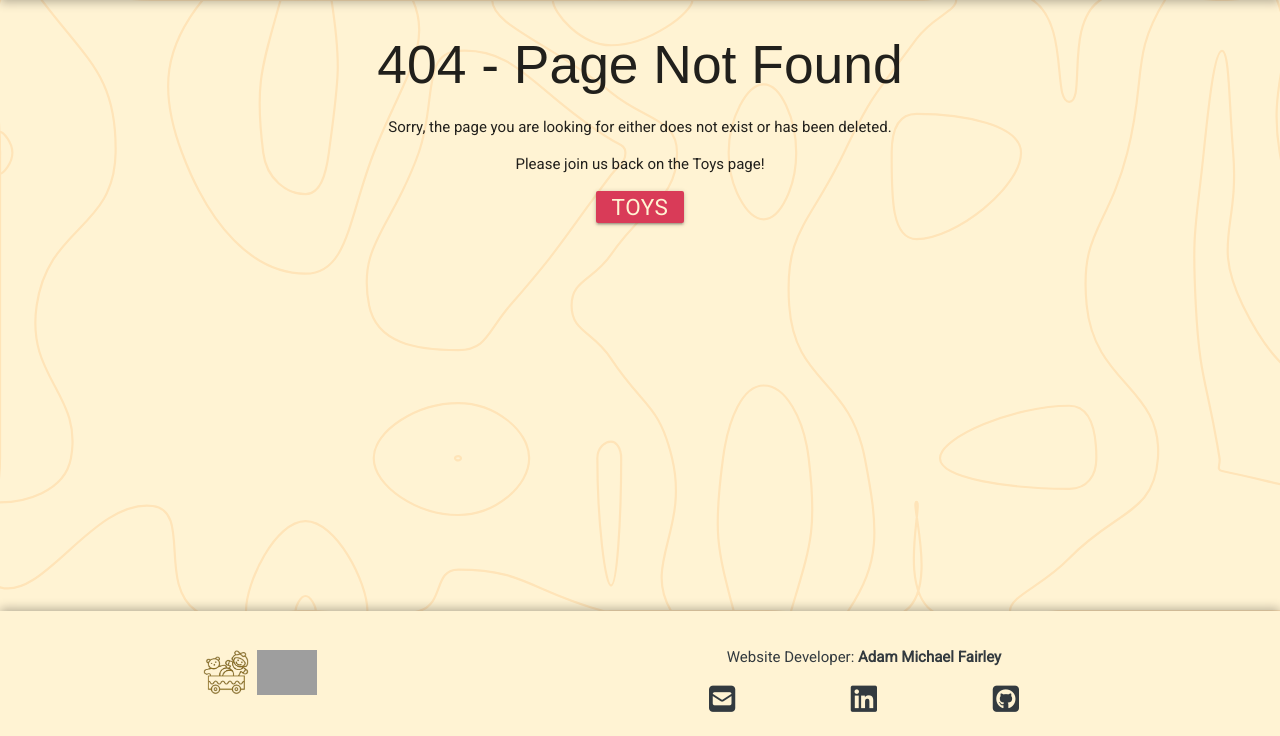
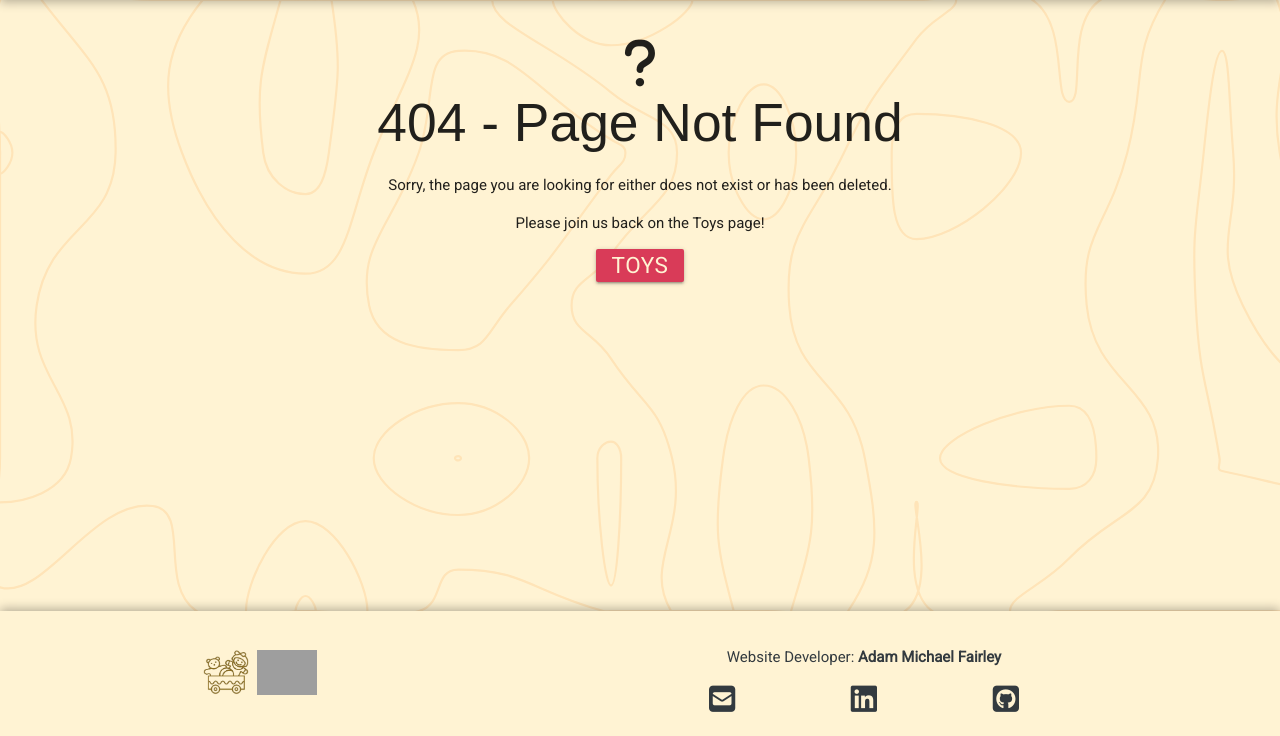
Before and after one commit to amfairley/toytribe, a Flask app: template toy_tribe/templates/404.html in a window 1280 px wide. Shown: the part 64-800 px from the top of the page. Run offline with Flask 3, Linux system fonts and the light colour scheme; the template is opened without the code that fills it, so the values that code supplies are empty; parts of the project's set-up code (start-up, migrations or seed data) failed here and were passed over; some libraries are stand-ins or nearby versions; some web fonts are replaced; grey boxes are pictures that could not be loaded.

```diff
--- a/toy_tribe/templates/403.html
+++ b/toy_tribe/templates/403.html
@@ -5,7 +5,7 @@
     > 403 Error
 {% endblock %}
 
-<!-- Error 403 Page Content -->
+<!-- 403 Error Content -->
 {% block content %}
     <h2 class="dangrek-regular title-error">
         <i class="fa-solid fa-ban"></i>
--- a/toy_tribe/templates/404.html
+++ b/toy_tribe/templates/404.html
@@ -5,9 +5,12 @@
     > 404 Error
 {% endblock %}
 
-<!-- Add Toy Page Content -->
+<!-- 404 Error Content -->
+
 {% block content %}
     <h2 class="dangrek-regular title-error">
+        <i class="fa-solid fa-question"></i>
+        <br>
         404 - Page Not Found
     </h2>
     <div class = "message-error">
--- a/toy_tribe/templates/500.html
+++ b/toy_tribe/templates/500.html
@@ -5,9 +5,11 @@
     > 500 Error
 {% endblock %}
 
-<!-- Add Toy Page Content -->
+<!-- 500 Error Content -->
 {% block content %}
     <h2 class="dangrek-regular title-error">
+        <i class="fa-solid fa-server"></i>
+        <br>
         500 - Internal Server Error
     </h2>
     <div class="message-error">
```
Lines whose indentation alone changed are shown as unchanged.
